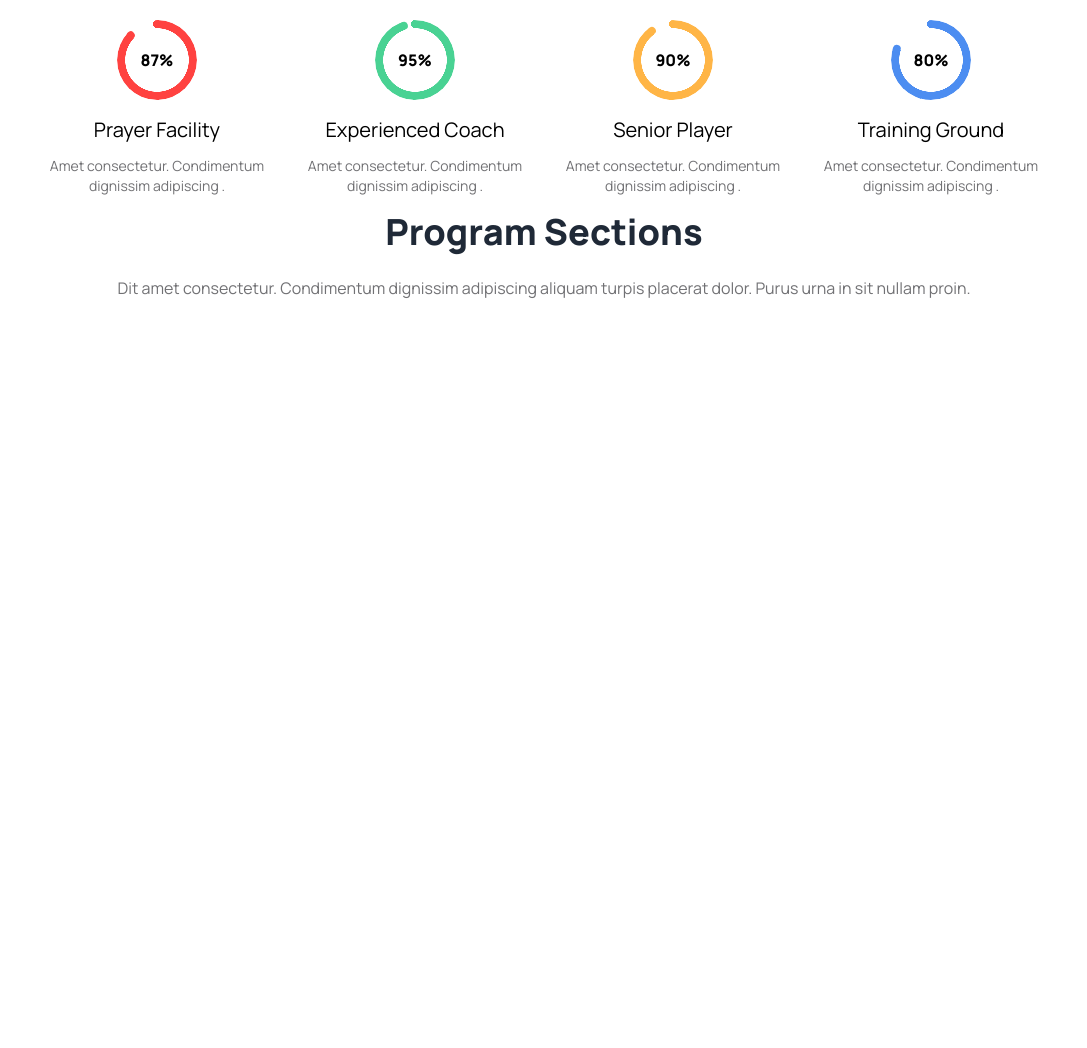
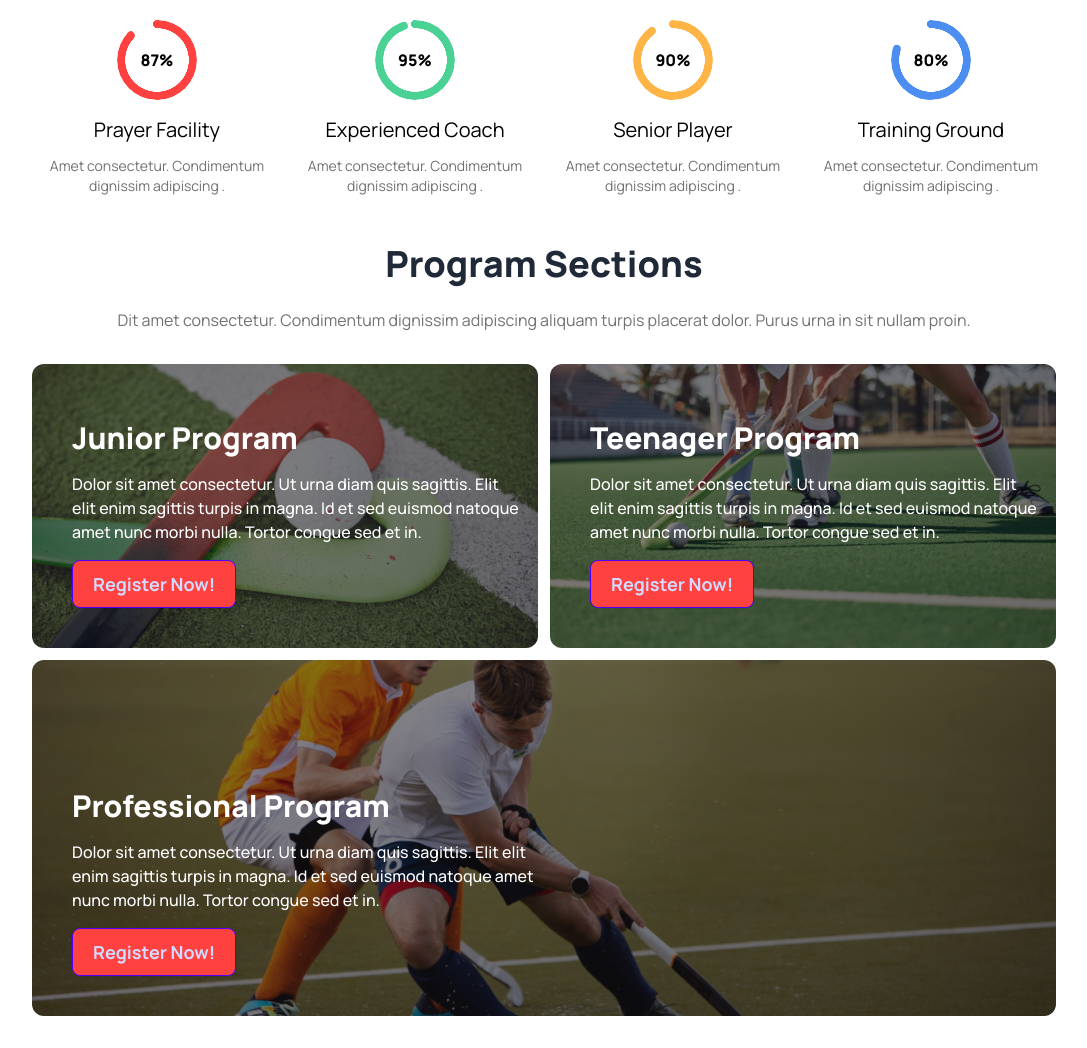
Before and after one commit to Husain-Siddik/assainment-3, a plain HTML site: page index.html in a window 1280 px wide. Shown: the part 858-1906 px from the top of the page, without its empty margins (96-1183 px from the left). Before the commit the page ends 1158 px from the top, so only its background shows below. Drawn offline with nearby package versions, Linux system fonts and the light colour scheme.

Commit message:
program saction added

```diff
--- a/index.html
+++ b/index.html
@@ -105,7 +105,7 @@
 
 </section>
 <!-- persent section -->
-<section class="mt-8">
+<section class="mt-8 ">
   <div class="grid  grid-cols-1 lg:grid-cols-4 gap-2">
     <!-- card 1-->
     <div>
@@ -179,7 +179,7 @@
   </div>
 </section>
 <!-- program-text-section -->
-<section>
+<section class="mt-8">
   <div class="text-center">
     <h1 class="text-4xl font-extrabold pb-6">
       Program Sections
@@ -189,6 +189,60 @@
     </p>
   </div>
 </section>
+<!-- program imges section -->
+<section class="my-8 grid grid-cols-1 lg:grid-cols-2 gap-3">
+  <!-- 1st pic -->
+<div>
+  <div class="bg-[linear-gradient(to_right_bottom,rgba(19,19,24,0.50),rgba(19,19,24,0.6)),url('./Images/2.png')] bg-cover bg-center text-white  rounded-xl pl-10 pb-10" >
+    <h1 class="text-3xl font-extrabold  pt-4 lg:pt-14">
+      Junior Program
+    </h1>
+    <p class="text-base font-medium leading-6 py-4 pr-4">
+      Dolor sit amet consectetur. Ut urna diam quis sagittis. Elit elit
+      enim sagittis turpis in magna. Id et sed euismod natoque amet nunc morbi nulla. Tortor congue sed et in.
+    </p>
+
+    <button class="btn btn-primary bg-[#ff4240] font-bold text-lg px-5">Register Now!</button>
+  </div>
+</div>
+<!-- 1st pic end -->
+  <!-- 2nd pic -->
+<div>
+  <div class="bg-[linear-gradient(to_right_bottom,rgba(19,19,24,0.50),rgba(19,19,24,0.6)),url('./Images/3.png')]  bg-cover bg-center text-white  rounded-xl pl-10 pb-10" >
+    <h1 class="text-3xl font-extrabold  pt-4 lg:pt-14">
+      Teenager Program
+    </h1>
+    <p class="text-base font-medium leading-6 py-4 pr-4">
+      Dolor sit amet consectetur. Ut urna diam quis sagittis. Elit elit
+      enim sagittis turpis in magna. Id et sed euismod natoque amet nunc morbi nulla. Tortor congue sed et in.
+    </p>
+
+    <button class="btn btn-primary bg-[#ff4240] font-bold text-lg px-5">Register Now!</button>
+  </div>
+</div>
+<!-- 2nd pic end -->
+  <!-- 3rd pic -->
+<div class="lg:col-span-2">
+  <div class="bg-[linear-gradient(to_right_bottom,rgba(19,19,24,0.50),rgba(19,19,24,0.6)),url('./Images/4.png')] bg-cover bg-center text-white  rounded-xl pl-10 pb-10" >
+    <h1 class="text-3xl font-extrabold  pt-4 lg:pt-32">
+      Professional Program
+    </h1>
+    <p class="text-base font-medium leading-6 py-4 pr-4 w-auto lg:w-1/2">
+      Dolor sit amet consectetur. Ut urna diam quis sagittis. Elit elit
+      enim sagittis turpis in magna. Id et sed euismod natoque amet nunc morbi nulla. Tortor congue sed et in.
+    </p>
+
+    <button class="btn btn-primary bg-[#ff4240] font-bold text-lg px-5">Register Now!</button>
+  </div>
+</div>
+<!-- 3rd pic end -->
+
+</section>
+<!-- <section>
+  <div>
+    <button class="btn btn-primary bg-[#ff4240] font-bold text-lg px-5">Register Now!</button>
+  </div>
+</section> -->
 
 
 </main>
```
